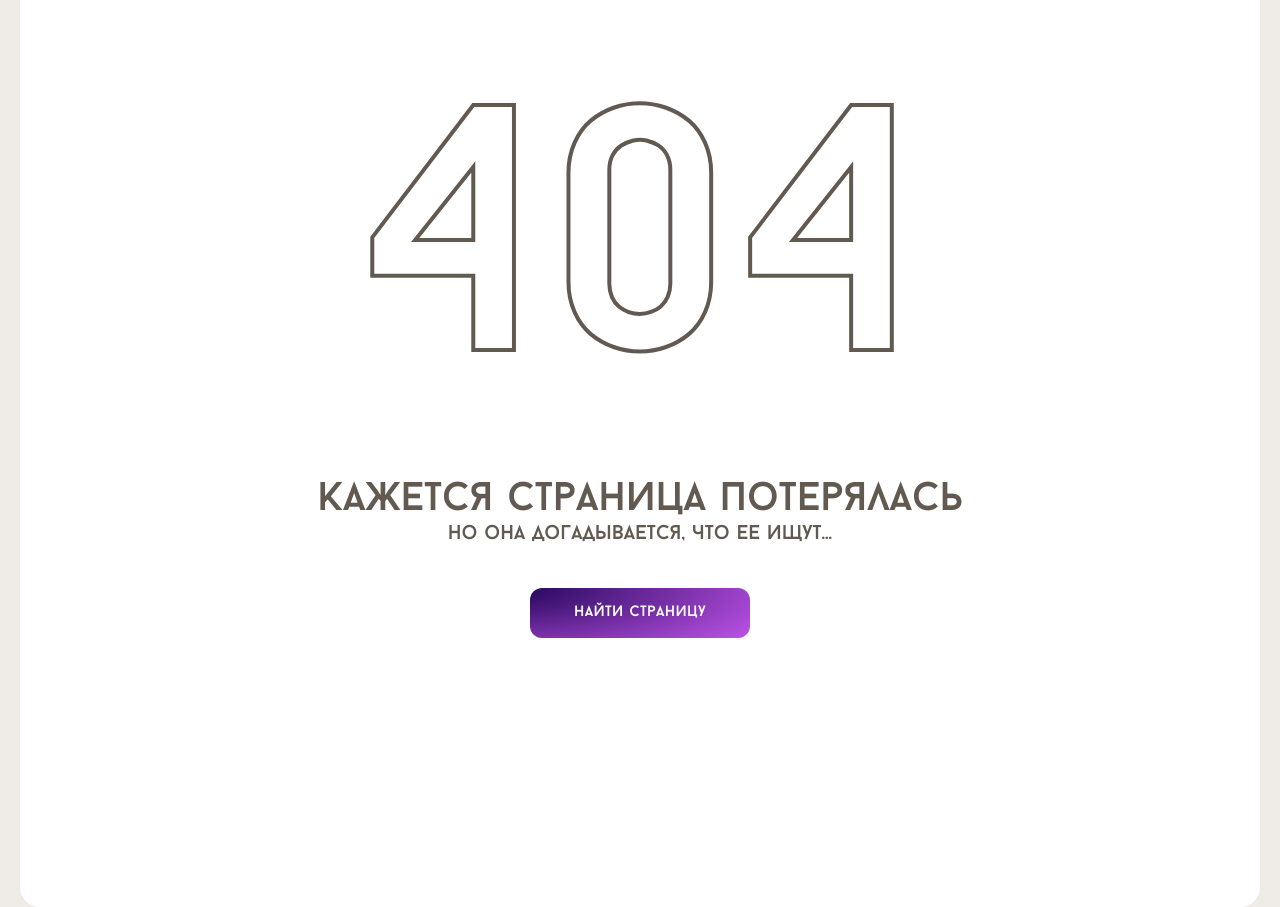
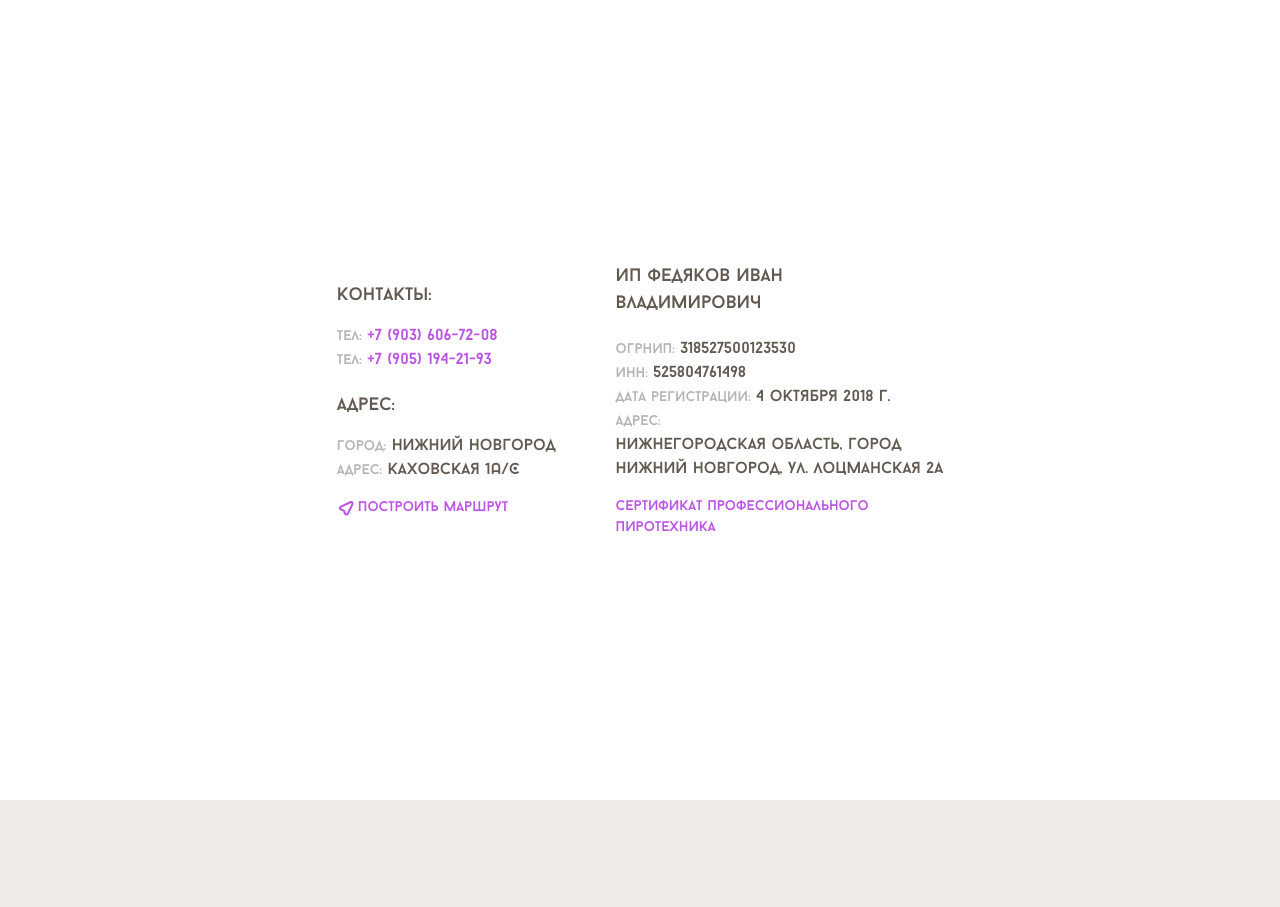
Before and after one commit to VladosGoneGG/FIREWORK, a React (Vite) app: page /contacts in a window 1280 px wide. Before the commit this address had no page. After the commit the page ends 800 px from the top, so only its background shows below. Built offline with nearby package versions, Linux system fonts and the light colour scheme.

Commit message:
ver 0.9.4.1m

```diff
--- a/src/components/CategoryFilter/CategoryFilter.jsx
+++ b/src/components/CategoryFilter/CategoryFilter.jsx
@@ -61,7 +61,7 @@ const CategoryFilter = ({ onAnyCategoryClick }) => {
 	}
 
 	return (
-		<aside className='w-[240px] max-h-[401px] bg-white rounded-[20px] p-2.5 shadow-[0_0_10px_0_rgba(0,0,0,0.2)] font-baron lowercase font-bold '>
+		<aside className='w-[240px] h-auto bg-white rounded-[20px] p-2.5 shadow-[0_0_10px_0_rgba(0,0,0,0.2)] font-baron lowercase font-bold '>
 			<ul className='space-y-1'>
 				{list.map(cat => {
 					const key = norm(cat.name)
--- /dev/null
+++ b/src/components/ContactsPage/ContactsPage.jsx
@@ -0,0 +1,147 @@
+import HeaderMobile from '../LayoutMobile/parts/HeaderMobile'
+
+const ContactsPage = () => {
+	return (
+		<div
+			className='
+				bg-white min-h-[100dvh]
+				flex flex-row justify-center items-center
+				max-[1040px]:flex max-[1040px]:flex-col
+				max-[1040px]:items-stretch
+				max-[1040px]:text-left
+			'
+		>
+			{/* Мобильный хедер — на всю ширину */}
+			<div className='hidden max-[1040px]:block w-full'>
+				<HeaderMobile />
+			</div>
+
+			{/* Контент */}
+			<div
+				className='
+					max-w-[1240px] mx-auto h-full bg-white
+					flex flex-col justify-center items-center
+
+					/* мобильная раскладка: левое выравнивание и растяжение */
+					max-[1040px]:w-full
+					max-[1040px]:min-h-[calc(100dvh-56px)]
+					max-[1040px]:h-auto
+					max-[1040px]:flex-1
+					max-[1040px]:justify-start
+					max-[1040px]:items-stretch
+					max-[1040px]:p-[30px]
+					max-[1040px]:gap-4
+					max-[1040px]:text-left
+
+				'
+			>
+				{/* Первый блок: по левому краю на мобилке */}
+				<div
+					className='
+						flex gap-[60px] justify-center items-center font-baron
+						max-[1040px]:flex-col
+						max-[1040px]:justify-start
+						max-[1040px]:items-start
+						max-[1040px]:w-full
+						max-[1040px]:px-0
+						max-[1040px]:max-w-none
+					'
+				>
+					<div className='max-[1040px]:w-full'>
+						<p className='text-[18px] text-[#625a51]'>контакты:</p>
+						<ul className='mt-[15px]'>
+							<li>
+								<span className='text-[14px] text-[#b4b4b4]'>тел:</span>{' '}
+								<a
+									className='text-[16px] text-[#bd52e9]'
+									href='tel:+79036067208'
+								>
+									+7 (903) 606-72-08
+								</a>{' '}
+							</li>
+							<li>
+								<span className='text-[14px] text-[#b4b4b4]'>тел:</span>{' '}
+								<a
+									className='text-[16px] text-[#bd52e9]'
+									href='tel:+79051942193'
+								>
+									+7 (905) 194-21-93
+								</a>{' '}
+							</li>
+						</ul>
+
+						<p className='text-[18px] text-[#625a51] mt-[20px]'>адрес:</p>
+						<ul className='mt-[15px]'>
+							<li className='text-[16px] text-[#625a51]'>
+								<span className='text-[14px] text-[#b4b4b4]'>город:</span>{' '}
+								нижний новгород
+							</li>
+							<li className='text-[16px] text-[#625a51]'>
+								<span className='text-[14px] text-[#b4b4b4]'>адрес:</span>{' '}
+								каховская 1А/С
+							</li>
+						</ul>
+
+						<div className='flex text-[14px] text-[#bd52e9] mt-[15px] pl-[6px]'>
+							<span className='relative top-1 right-1'>
+								<svg
+									width='15'
+									height='15'
+									viewBox='0 0 18 18'
+									fill='none'
+									xmlns='http://www.w3.org/2000/svg'
+								>
+									<path
+										d='M2.34131 6.76403L13.5056 1.44847C15.1334 0.672961 16.832 2.37237 16.0573 4.00093L10.7414 15.1634C10.0146 16.6886 7.8124 16.5948 7.21876 15.0121L6.23638 12.3898C6.14039 12.134 5.99075 11.9016 5.79753 11.7084C5.6043 11.5152 5.37196 11.3656 5.11611 11.2696L2.49259 10.2864C0.910822 9.69276 0.81603 7.4907 2.34131 6.76403Z'
+										stroke='#BD52E9'
+										strokeWidth='2.5'
+										strokeLinecap='round'
+										strokeLinejoin='round'
+									/>
+								</svg>
+							</span>
+							построить маршрут
+						</div>
+					</div>
+
+					<div className='max-[1040px]:w-full'>
+						<p className='text-[18px] text-[#625a51]'>
+							ип федяков иван <br />
+							владимирович
+						</p>
+						<ul className='mt-[20px]'>
+							<li className='text-[16px] text-[#625a51]'>
+								<span className='text-[14px] text-[#b4b4b4]'>огрнип:</span>{' '}
+								318527500123530
+							</li>
+							<li className='text-[16px] text-[#625a51]'>
+								<span className='text-[14px] text-[#b4b4b4]'>инн:</span>{' '}
+								525804761498
+							</li>
+							<li className='text-[16px] text-[#625a51]'>
+								<span className='text-[14px] text-[#b4b4b4]'>
+									дата регистрации:
+								</span>{' '}
+								4 октября 2018 г.
+							</li>
+							<li className='text-[16px] text-[#625a51]'>
+								<span className='text-[14px] text-[#b4b4b4]'>адрес:</span>
+								<br />
+								нижнегородская область, город <br /> нижний новгород, ул.{
+									''
+								}{' '}
+								лоцманская 2а
+							</li>
+						</ul>
+						<p className='text-[14px] text-[#bd52e9] mt-[15px]'>
+							сертификат профессионального <br />
+							пиротехника
+						</p>
+					</div>
+				</div>
+			</div>
+		</div>
+	)
+}
+
+export default ContactsPage
--- a/src/components/FooterSection/FooterSection.jsx
+++ b/src/components/FooterSection/FooterSection.jsx
@@ -8,10 +8,7 @@ const FooterSection = () => {
 				<div>
 					<ul className='uppercase flex flex-col gap-[10px]'>
 						<li className='hover:text-[#bd52e9] active:text-[#997DF5] cursor-pointer self-start'>
-							контакты
-						</li>
-						<li className='hover:text-[#bd52e9] active:text-[#997DF5] cursor-pointer self-start'>
-							условия доставки
+							<Link to='/contacts'>контакты</Link>
 						</li>
 						<li className='hover:text-[#bd52e9] active:text-[#997DF5] cursor-pointer self-start'>
 							<Link to='/wholesale'>оптовикам</Link>
@@ -20,8 +17,8 @@ const FooterSection = () => {
 				</div>
 				<div>
 					<ul className='uppercase flex flex-col gap-[10px]'>
+						<li>ип федяков иван владимирович</li>
 						<li>сертификат профессионального пиротехника</li>
-						<li>ип федяков иван владимирович</li>
 						<li className='text-[#d2cecb]'>
 							г. нижний новгород, ул. лоцманская 2а
 						</li>
--- a/src/components/LayoutMobile/parts/BurgerMobile.jsx
+++ b/src/components/LayoutMobile/parts/BurgerMobile.jsx
@@ -258,7 +258,7 @@ const BurgerMobile = () => {
 									<div className='self-stretch p-2.5 space-y-5'>
 										<div className='flex flex-col gap-2.5'>
 											<div className='text-[#625a51] text-sm font-baron lowercase cursor-pointer'>
-												контакты
+												<Link to='/contacts'>контакты</Link>
 											</div>
 											<div className='text-[#625a51] text-sm font-baron lowercase'>
 												<Link to='/wholesale'>оптовикам</Link>
--- a/src/components/LayoutMobile/parts/HeaderMobile.jsx
+++ b/src/components/LayoutMobile/parts/HeaderMobile.jsx
@@ -1,3 +1,4 @@
+import { Link } from 'react-router-dom'
 import CursorSvg from '../../CursorSvg/CursorSvg'
 import Logotip from '../../Logotip/Logotip'
 import BurgerMobile from './BurgerMobile'
@@ -10,7 +11,9 @@ const HeaderMobile = () => {
 					<BurgerMobile />
 				</div>
 				<div>
-					<Logotip />
+					<Link to='/'>
+						<Logotip />
+					</Link>
 				</div>
 				<div>
 					<div className=' flex items-center mr-[10px] gap-2.5'>
--- a/src/main.jsx
+++ b/src/main.jsx
@@ -4,6 +4,7 @@ import { createBrowserRouter, RouterProvider } from 'react-router-dom'
 import ErrorBoundary from './components/ErrorBoundary/ErrorBoundary.jsx'
 import NotFoundPage from './components/NotFoundPage/NotFoundPage.jsx'
 
+import ContactsPage from './components/ContactsPage/ContactsPage.jsx'
 import ResponsiveRoot from './components/ResponsiveRoot/ResponsiveRoot.jsx'
 import './index.css'
 import WholesalePage from './pages/WholesalePage.jsx'
@@ -26,6 +27,14 @@ const router = createBrowserRouter([
 			</ErrorBoundary>
 		),
 	},
+	{
+		path: '/contacts',
+		element: (
+			<ErrorBoundary>
+				<ContactsPage />
+			</ErrorBoundary>
+		),
+	},
 	{ path: '*', element: <NotFoundPage /> },
 ])
 
--- a/src/mocks/mockCategories.js
+++ b/src/mocks/mockCategories.js
@@ -1,52 +1,98 @@
 const mockCategories = [
 	{ id: 0, name: 'все', subcategories: [] },
 
+	// 1
 	{
 		id: 1,
 		name: 'салюты',
 		subcategories: [
-			{ id: 11, name: 'батареи салютов' },
-			{ id: 12, name: 'мортиры' },
-			{ id: 13, name: 'ракеты' },
+			{ id: 101, name: '0.8–1.0″ (малый калибр)' },
+			{ id: 102, name: '1.2″' },
+			{ id: 103, name: '1.5″' },
+			{ id: 104, name: '2.0″ и выше' },
 		],
 	},
 
+	// 2
 	{
 		id: 2,
-		name: 'Фонтаны',
+		name: 'римские свечи',
 		subcategories: [
-			{ id: 21, name: 'уличные' },
-			{ id: 22, name: 'для помещений' },
+			{ id: 201, name: '5–8 выстрелов' },
+			{ id: 202, name: '9–16 выстрелов' },
+			{ id: 203, name: '20+ выстрелов' },
 		],
 	},
 
+	// 3
 	{
 		id: 3,
-		name: 'свечи',
+		name: 'фонтаны',
 		subcategories: [
-			{ id: 31, name: 'римские свечи' },
-			{ id: 32, name: 'бенгальские огни' },
-			{ id: 33, name: 'тортовые свечи' },
+			{ id: 301, name: 'уличные' },
+			{ id: 302, name: 'для помещений' },
+			{ id: 303, name: 'вулкан' },
+			{ id: 304, name: 'долгоиграющие' },
 		],
 	},
 
-	{ id: 4, name: 'хлопушки', subcategories: [] },
-
+	// 4
 	{
-		id: 5,
-		name: 'шоу',
+		id: 4,
+		name: 'петарды',
 		subcategories: [
-			{ id: 51, name: 'профессиональные' },
-			{ id: 52, name: 'домашние наборы' },
+			{ id: 401, name: 'мини' },
+			{ id: 402, name: 'средние' },
+			{ id: 403, name: 'мощные' },
+			{ id: 404, name: 'ленты / корсары' },
 		],
 	},
 
+	// 5
+	{
+		id: 5,
+		name: 'вертушки',
+		subcategories: [
+			{ id: 501, name: 'наземные' },
+			{ id: 502, name: 'воздушные' },
+			{ id: 503, name: 'с искрами' },
+		],
+	},
+
+	// 6
 	{
 		id: 6,
-		name: 'аксессуары',
+		name: 'хлопушки',
 		subcategories: [
-			{ id: 61, name: 'запалы' },
-			{ id: 62, name: 'фитили' },
+			{ id: 601, name: 'с конфетти' },
+			{ id: 602, name: 'с серпантином' },
+			{ id: 603, name: 'пневматические' },
+			{ id: 604, name: 'пружинные' },
+		],
+	},
+
+	// 7
+	{
+		id: 7,
+		name: 'бенгальские свечи',
+		subcategories: [
+			{ id: 701, name: '16 см' },
+			{ id: 702, name: '25 см' },
+			{ id: 703, name: '40 см' },
+			{ id: 704, name: '70 см' },
+		],
+	},
+
+	// 8 (единая категория)
+	{
+		id: 8,
+		name: 'ракеты и фестивальные шары',
+		subcategories: [
+			{ id: 801, name: 'ракеты — малые' },
+			{ id: 802, name: 'ракеты — средние' },
+			{ id: 803, name: 'ракеты — большие' },
+			{ id: 804, name: 'фестивальные шары 1.2″' },
+			{ id: 805, name: 'фестивальные шары 1.5″' },
 		],
 	},
 ]
--- a/src/mocks/mockProducts.js
+++ b/src/mocks/mockProducts.js
@@ -1,15 +1,15 @@
+// mockProducts.js
 import fullBlockSvg from '../../public/SVG/full-block.svg'
 
+// === фабрика товара (должна быть объявлена ДО использования) ===
 const makeProduct = (id, name, category, subcategory, overrides = {}) => {
 	const basePrice = Math.floor(Math.random() * 3000) + 500 // 500..3499
-	// 50% товаров будут со скидкой
 	const hasDiscount = Math.random() > 0.5
 	let discountPrice = null
 
 	if (hasDiscount) {
 		const discountPct = 0.1 + Math.random() * 0.3 // 10%..40%
 		discountPrice = Math.max(1, Math.floor(basePrice * (1 - discountPct)))
-		// гигиена: не даём совпасть
 		if (discountPrice >= basePrice) discountPrice = basePrice - 1
 	}
 
@@ -17,16 +17,16 @@ const makeProduct = (id, name, category, subcategory, overrides = {}) => {
 		id,
 		name,
 		manufacturer: 'PIROFF',
-		category,
-		subcategory,
+		category, // строка категории (низкий регистр, см. ниже)
+		subcategory, // строка подкатегории
 		shots: Math.floor(Math.random() * 100) + 10,
 		caliber: (Math.random() * 1.5 + 0.8).toFixed(1),
 		durationSec: Math.floor(Math.random() * 80) + 20,
 		effectsCount: Math.floor(Math.random() * 10) + 1,
 		certificateUrl: './certs/salut100.pdf',
 		stock: Math.floor(Math.random() * 50) + 1,
-		price: basePrice, // ← базовая
-		discountPrice, // ← финальная (ниже basePrice) или null
+		price: basePrice,
+		discountPrice, // либо число, либо null
 		images: [fullBlockSvg],
 		video: null,
 		description: 'Описание товара: яркие спецэффекты и насыщенные цвета.',
@@ -34,50 +34,100 @@ const makeProduct = (id, name, category, subcategory, overrides = {}) => {
 	}
 }
 
-// Собираем массив по категориям/подкатегориям
+// === сборка массива по актуальным категориям ===
 const mockProducts = []
-
 let id = 1
 
-// Салюты
-;['Батареи салютов', 'Мортиры', 'Ракеты'].forEach(sub => {
+// салюты
+;['0.8–1.0″ (малый калибр)', '1.2″', '1.5″', '2.0″ и выше'].forEach(sub => {
 	for (let i = 0; i < 5; i++) {
-		mockProducts.push(makeProduct(id++, `${sub} #${i + 1}`, 'Салюты', sub))
+		mockProducts.push(makeProduct(id++, `${sub} #${i + 1}`, 'салюты', sub))
 	}
 })
 
-// Фонтаны
-;['Уличные', 'Для помещений'].forEach(sub => {
+// римские свечи
+;['5–8 выстрелов', '9–16 выстрелов', '20+ выстрелов'].forEach(sub => {
 	for (let i = 0; i < 5; i++) {
 		mockProducts.push(
-			makeProduct(id++, `${sub} фонтан #${i + 1}`, 'Фонтаны', sub)
+			makeProduct(
+				id++,
+				`${sub} — римская свеча #${i + 1}`,
+				'римские свечи',
+				sub
+			)
 		)
 	}
 })
 
-// Свечи
-;['Римские свечи', 'Бенгальские огни', 'Тортовые свечи'].forEach(sub => {
+// фонтаны
+;['уличные', 'для помещений', 'вулкан', 'долгоиграющие'].forEach(sub => {
 	for (let i = 0; i < 5; i++) {
-		mockProducts.push(makeProduct(id++, `${sub} #${i + 1}`, 'Свечи', sub))
+		mockProducts.push(
+			makeProduct(id++, `${sub} фонтан #${i + 1}`, 'фонтаны', sub)
+		)
 	}
 })
 
-// Хлопушки
-for (let i = 0; i < 5; i++) {
-	mockProducts.push(makeProduct(id++, `Хлопушка #${i + 1}`, 'Хлопушки', ''))
-}
-
-// Шоу
-;['Профессиональные', 'Домашние наборы'].forEach(sub => {
+// петарды
+;['мини', 'средние', 'мощные', 'ленты / корсары'].forEach(sub => {
 	for (let i = 0; i < 5; i++) {
-		mockProducts.push(makeProduct(id++, `${sub} шоу #${i + 1}`, 'Шоу', sub))
+		mockProducts.push(
+			makeProduct(id++, `Петарда — ${sub} #${i + 1}`, 'петарды', sub)
+		)
 	}
 })
 
-// Аксессуары
-;['Запалы', 'Фитили'].forEach(sub => {
+// вертушки
+;['наземные', 'воздушные', 'с искрами'].forEach(sub => {
 	for (let i = 0; i < 5; i++) {
-		mockProducts.push(makeProduct(id++, `${sub} #${i + 1}`, 'Аксессуары', sub))
+		mockProducts.push(
+			makeProduct(id++, `Вертушка — ${sub} #${i + 1}`, 'вертушки', sub)
+		)
+	}
+})
+
+// хлопушки
+;['с конфетти', 'с серпантином', 'пневматические', 'пружинные'].forEach(sub => {
+	for (let i = 0; i < 5; i++) {
+		mockProducts.push(
+			makeProduct(id++, `Хлопушка — ${sub} #${i + 1}`, 'хлопушки', sub)
+		)
+	}
+})
+
+// бенгальские свечи
+;['16 см', '25 см', '40 см', '70 см'].forEach(sub => {
+	for (let i = 0; i < 5; i++) {
+		mockProducts.push(
+			makeProduct(
+				id++,
+				`Бенгальская свеча ${sub} #${i + 1}`,
+				'бенгальские свечи',
+				sub
+			)
+		)
+	}
+})
+
+// ракеты и фестивальные шары (единая категория)
+;[
+	'ракеты — малые',
+	'ракеты — средние',
+	'ракеты — большие',
+	'фестивальные шары 1.2″',
+	'фестивальные шары 1.5″',
+].forEach(sub => {
+	for (let i = 0; i < 5; i++) {
+		mockProducts.push(
+			makeProduct(
+				id++,
+				`${sub
+					.replace('ракеты — ', 'Ракета ')
+					.replace('фестивальные шары', 'Фест. шары')} #${i + 1}`,
+				'ракеты и фестивальные шары',
+				sub
+			)
+		)
 	}
 })
 
--- a/src/pages/WholesalePage.jsx
+++ b/src/pages/WholesalePage.jsx
@@ -1,11 +1,27 @@
-// src/pages/WholesalePage.jsx
+import HeaderMobile from '../components/LayoutMobile/parts/HeaderMobile'
+
 export default function WholesalePage() {
 	return (
-		<div className='w-full min-h-[100svh] bg-white flex items-center justify-center'>
-			{/* Карточка 393×852 по центру на больших, на маленьких не вываливается из вьюпорта */}
 		<div
-				className='relative bg-white overflow-hidden
-			                w-[393px] h-[852px] max-w-full max-h-[100svh]'
+			className='
+        w-full min-h-[100svh] bg-white flex items-center justify-center
+        max-[1040px]:flex-col max-[1040px]:min-h-[100dvh]
+      '
+		>
+			{/* Мобильный хедер — только ≤1040px, на всю ширину */}
+			<div className='hidden max-[1040px]:block w-full'>
+				<HeaderMobile />
+			</div>
+
+			{/* Обёртка контента: на мобиле занимаем оставшуюся высоту */}
+			<div className='w-full flex items-center justify-center max-[1040px]:flex-1 max-[1040px]:min-h-[calc(100dvh-56px)] max-[1040px]:px-4'>
+				{/* Карточка 393×852 по центру на больших, на маленьких не вываливается */}
+				<div
+					className='
+            relative bg-white overflow-hidden
+            w-[393px] h-[852px] max-w-full max-h-[100svh]
+            max-[1040px]:max-h-[calc(100dvh-56px)]
+          '
 				>
 					{/* Икс-Прайм */}
 					<div
@@ -43,24 +59,22 @@ export default function WholesalePage() {
 					<button
 						type='button'
 						onClick={() => {
-						// TODO: сюда поставишь реальный URL файла
-						// window.location.href = '/static/price-list.xlsx'
+							/* ... */
 						}}
-					className='absolute inline-flex items-center justify-center rounded-[20px] select-none cursor-pointer'
+						className='
+    absolute btn-firework
+    inline-flex items-center justify-center
+    rounded-[20px] select-none cursor-pointer
+  '
 						style={{
 							left: 72,
 							top: 391,
 							width: 250,
 							height: 70,
 							padding: '21px 67px',
-						background:
-							'radial-gradient(ellipse 173.76% 142.27% at -13.16% 0%, #1D0353 0%, #C054EB 100%)',
 						}}
 					>
-					<span
-						className='text-white font-baron'
-						style={{ fontSize: 20, lineHeight: '1' }}
-					>
+						<span className='relative z-[1] font-baron text-white text-[20px] leading-none'>
 							Скачать
 						</span>
 					</button>
@@ -76,5 +90,6 @@ export default function WholesalePage() {
 					</div>
 				</div>
 			</div>
+		</div>
 	)
 }
```
Also changed, not shown: src/components/CategoryRow/CategoryRow.jsx (line endings or trailing spaces). Lines whose indentation alone changed are shown as unchanged.
